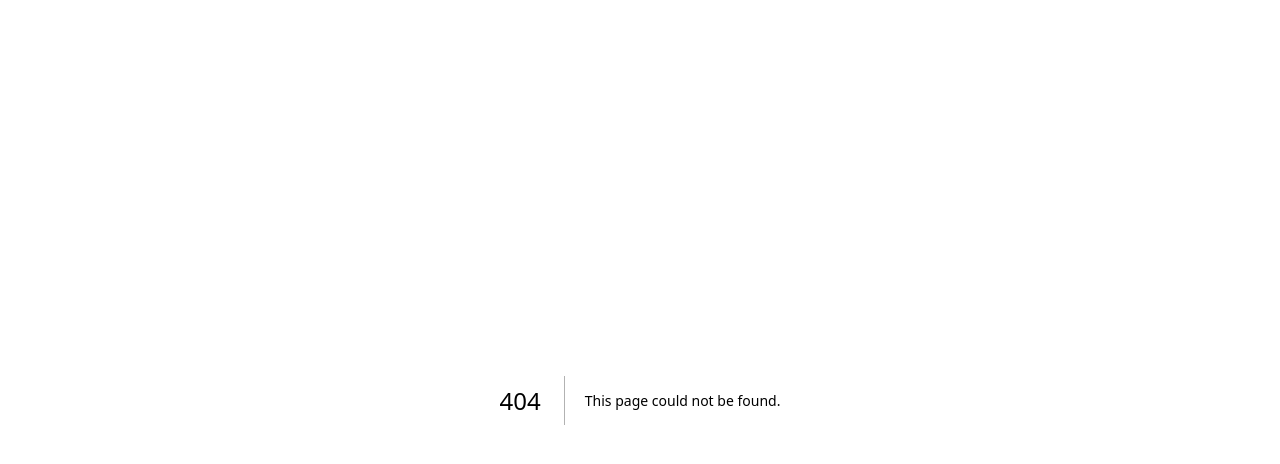
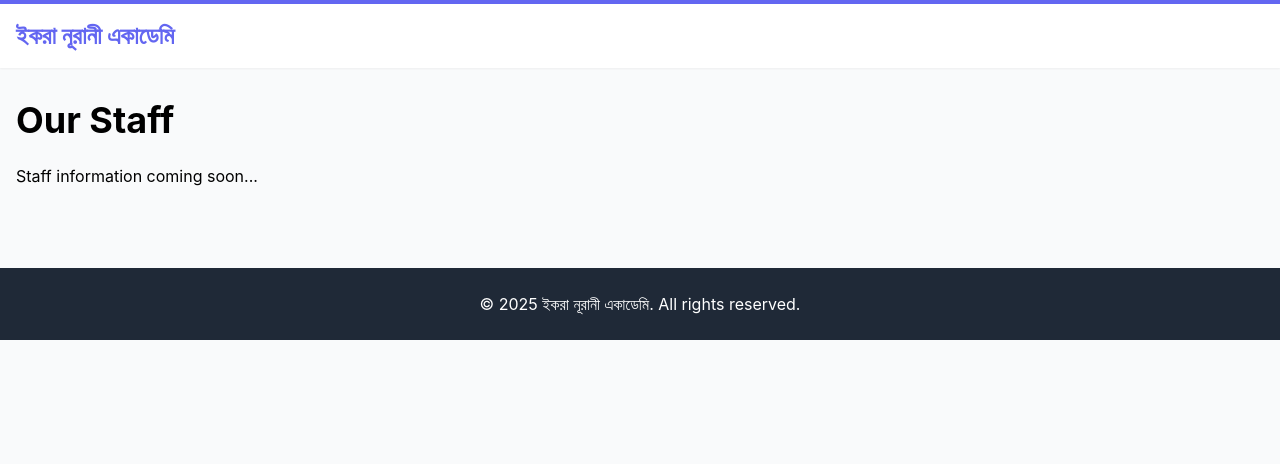
Before and after one commit to mdlavlusheikh1/school-iqranuraniacademy, a Next.js app: page /staff in a window 1280 px wide. Before the commit this address had no page. Shown: the top 464 px of the page. Built offline with nearby package versions, Linux system fonts and the light colour scheme.

Commit message:
Update ইকরা নূরানী একাডেমি frontend - 2025-11-29 09:39:07

```diff
--- /dev/null
+++ b/pages/staff.js
@@ -0,0 +1,16 @@
+import Head from 'next/head'
+import Layout from '../components/Layout'
+
+export default function Staff() {
+  return (
+    <Layout>
+      <Head>
+        <title>Staff - ইকরা নূরানী একাডেমি</title>
+      </Head>
+      <main className="container mx-auto px-4 py-8">
+        <h1 className="text-4xl font-bold mb-6">Our Staff</h1>
+        <p>Staff information coming soon...</p>
+      </main>
+    </Layout>
+  )
+}
```
